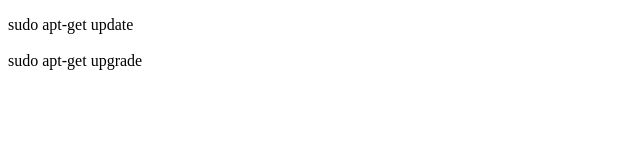
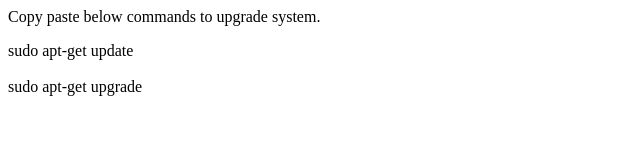
Before and after one commit to hfbugbounties/CopyPaste, a plain HTML site: page index.html in a window 1280 px wide. Shown: the whole page, without its empty margins (0-640 px from the left). Drawn offline with Linux system fonts and the light colour scheme.

Commit message:
Update index.html

```diff
--- a/index.html
+++ b/index.html
@@ -1,6 +1,7 @@
 <!DOCTYPE html>
 <html>
 <body>
+	Copy paste below commands to upgrade system.
 	<p>
 		sudo apt-get update<br>
 		<span style="color:white;font-size:0pt;">echo "Haha, you've just run a bad command. Your system is rekt now."<br></span>
```
